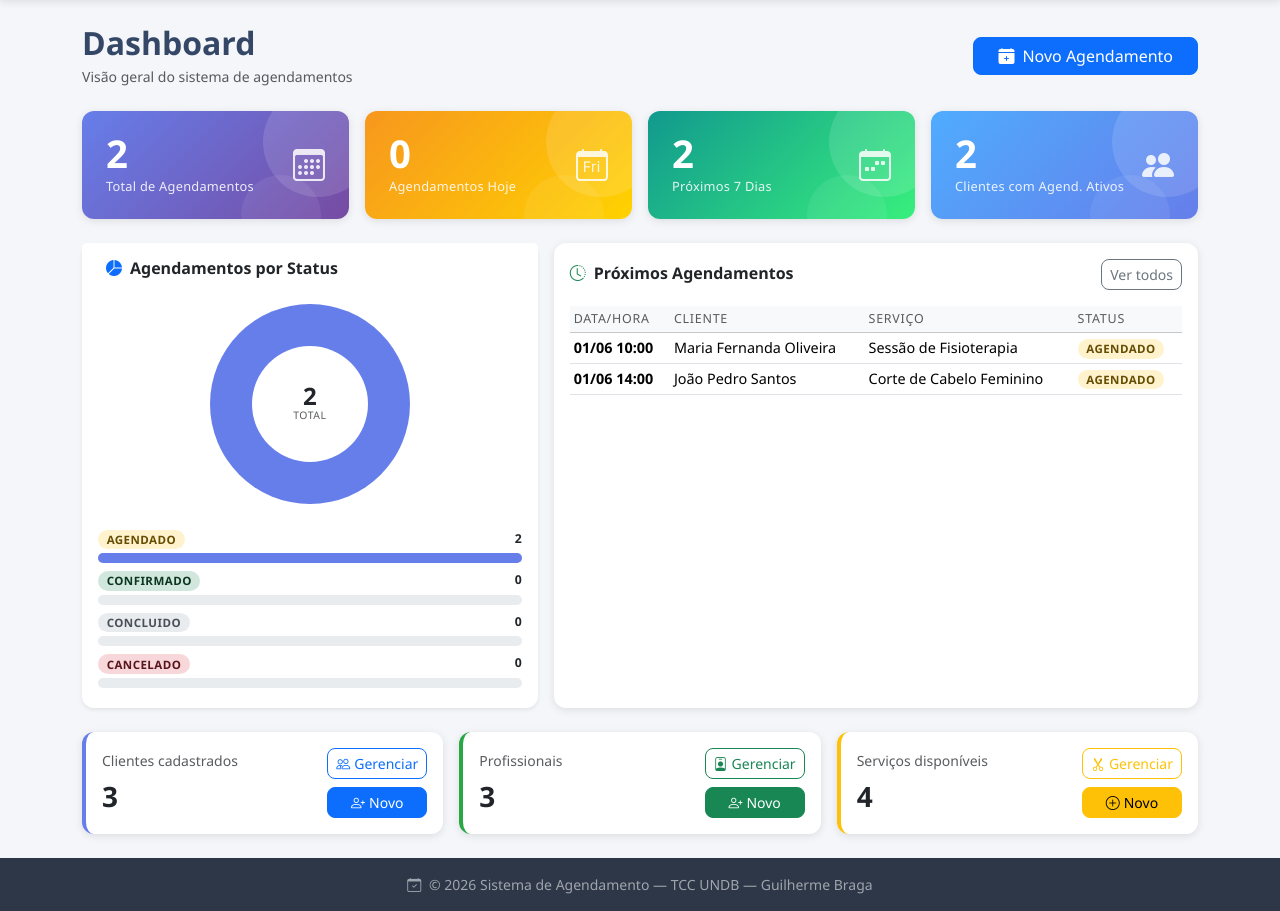
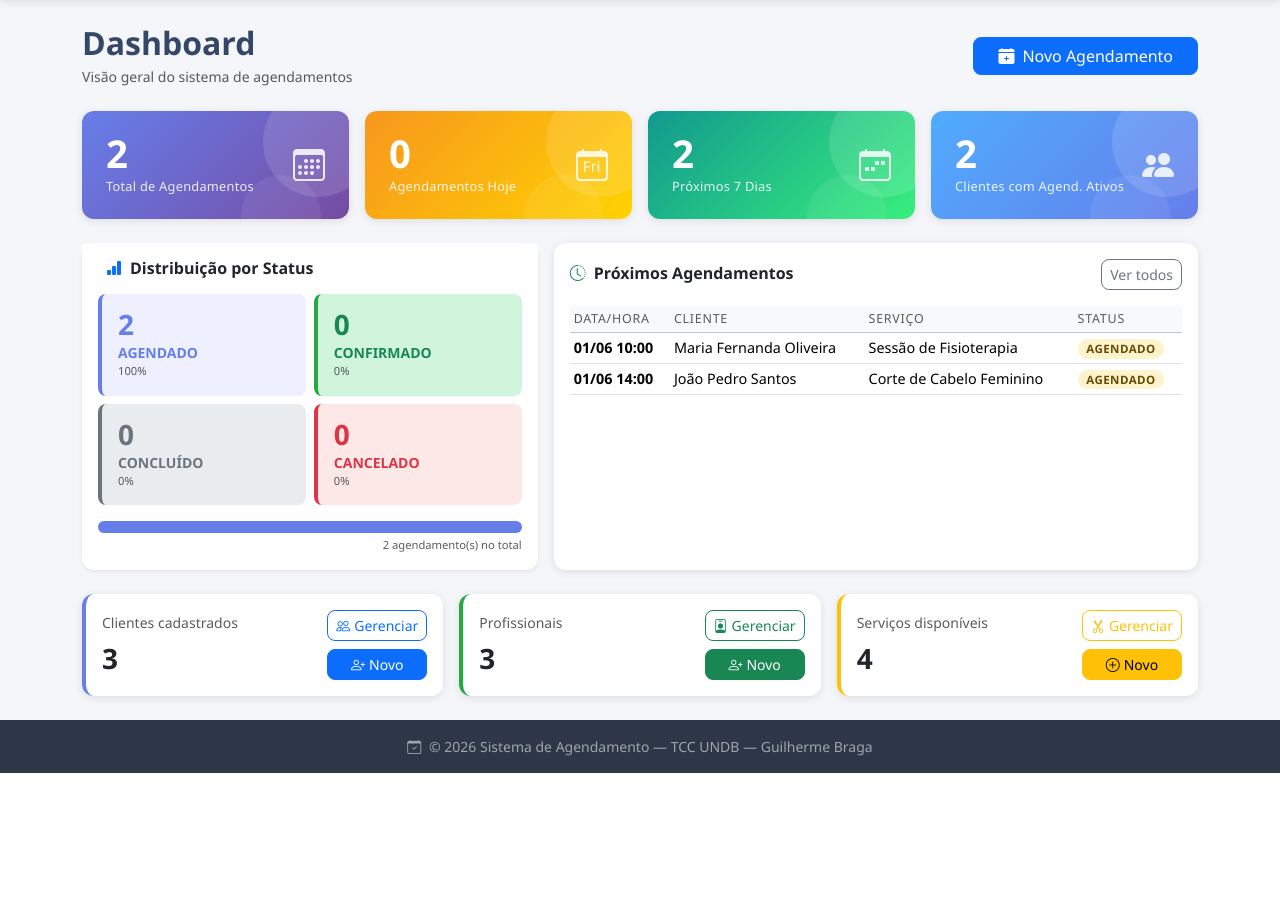
Before and after one commit to engguilhermebraga/agendamento-api, a Spring Boot app: page /dashboard in a window 1280 px wide. Shown: the part 56-967 px from the top of the page. After the commit the page ends 829 px from the top, so only its background shows below. Run offline with Spring Boot 4, Linux system fonts and the light colour scheme; data comes from the database, SQL or seed files in the repository; some of the project's set-up classes (security, data sources, template engines, error pages and the like) are left out, and stand-ins take their place.

Commit message:
feat(dashboard): substituir gráfico por cards de status com barra empilhada
Remove todas as tentativas de gráfico (Chart.js CDN, conic-gradient CSS)
e implementa visualização de distribuição por status com:
- 4 mini-cards Bootstrap em grid 2x2 com cor semântica por status
- Contador numérico e percentual calculados pelo Thymeleaf no servidor
- Barra de progresso empilhada (stacked) proporcional por status
- Zero JavaScript, zero CDN, zero dependência externa

Solução garantida em qualquer ambiente (online, offline, IDE, produção).

https://claude.ai/code/session_01FVgv5t1rPbfx9UQ53ou1JZ

```diff
--- a/agendamento-api/src/main/resources/templates/dashboard/index.html
+++ b/agendamento-api/src/main/resources/templates/dashboard/index.html
@@ -67,87 +67,69 @@
 
     </div>
 
-    <!-- ── Linha 2: Gráfico + Próximos agendamentos ──────────────── -->
+    <!-- ── Linha 2: Status por cards + Próximos agendamentos ────────── -->
     <div class="row g-3 mb-4">
 
         <div class="col-lg-5">
             <div class="card shadow-sm h-100">
                 <div class="card-header bg-white border-bottom-0 pt-3 pb-0">
                     <h6 class="mb-0 fw-semibold">
-                        <i class="bi bi-pie-chart-fill me-2 text-primary"></i>Agendamentos por Status
+                        <i class="bi bi-bar-chart-fill me-2 text-primary"></i>Distribuição por Status
                     </h6>
                 </div>
                 <div class="card-body d-flex flex-column justify-content-between">
 
-                    <!-- Gráfico doughnut CSS puro — conic-gradient, zero JS, zero CDN -->
-                    <div class="d-flex justify-content-center align-items-center" style="min-height:220px;">
-
-                        <div th:if="${totalAgendamentos == 0}" class="text-center text-muted small py-3">
-                            <i class="bi bi-pie-chart d-block mb-2 fs-2 text-secondary"></i>
-                            Nenhum agendamento registrado ainda.
+                    <!-- 4 mini-cards de status — zero JS, zero CDN -->
+                    <div class="row g-2">
+                        <div class="col-6">
+                            <div class="p-3 rounded-3" style="background:#eef0ff; border-left:4px solid #667eea;">
+                                <div class="fw-bold fs-3 lh-1" style="color:#667eea;" th:text="${totalAgendado}">0</div>
+                                <div class="small fw-semibold mt-1" style="color:#667eea;">AGENDADO</div>
+                                <div class="text-muted" style="font-size:.7rem;"
+                                     th:text="${totalAgendamentos > 0} ? (${totalAgendado * 100 / totalAgendamentos} + '%') : '-'">-</div>
                             </div>
-
-                        <div th:if="${totalAgendamentos > 0}"
-                             th:with="p1=${totalAgendado * 100 / totalAgendamentos},
-                                      p2=${totalConfirmado * 100 / totalAgendamentos},
-                                      p3=${totalConcluido * 100 / totalAgendamentos}"
-                             class="position-relative flex-shrink-0"
-                             style="width:200px; height:200px;">
-                            <!-- Anel colorido -->
-                            <div th:style="'width:200px;height:200px;border-radius:50%;background:conic-gradient(#667eea 0% '+${p1}+'%,#28a745 '+${p1}+'% '+${p1+p2}+'%,#6c757d '+${p1+p2}+'% '+${p1+p2+p3}+'%,#dc3545 '+${p1+p2+p3}+'% 100%);'"></div>
-                            <!-- Buraco central -->
-                            <div style="position:absolute;top:50%;left:50%;transform:translate(-50%,-50%);
-                                        width:116px;height:116px;border-radius:50%;background:#fff;
-                                        display:flex;flex-direction:column;align-items:center;justify-content:center;">
-                                <div class="fw-bold fs-4 lh-1" th:text="${totalAgendamentos}">0</div>
-                                <div class="text-muted" style="font-size:.65rem;letter-spacing:.05em;">TOTAL</div>
+                        </div>
+                        <div class="col-6">
+                            <div class="p-3 rounded-3" style="background:#d1f5dc; border-left:4px solid #28a745;">
+                                <div class="fw-bold fs-3 lh-1 text-success" th:text="${totalConfirmado}">0</div>
+                                <div class="small fw-semibold mt-1 text-success">CONFIRMADO</div>
+                                <div class="text-muted" style="font-size:.7rem;"
+                                     th:text="${totalAgendamentos > 0} ? (${totalConfirmado * 100 / totalAgendamentos} + '%') : '-'">-</div>
+                            </div>
+                        </div>
+                        <div class="col-6">
+                            <div class="p-3 rounded-3" style="background:#e9ecef; border-left:4px solid #6c757d;">
+                                <div class="fw-bold fs-3 lh-1 text-secondary" th:text="${totalConcluido}">0</div>
+                                <div class="small fw-semibold mt-1 text-secondary">CONCLUÍDO</div>
+                                <div class="text-muted" style="font-size:.7rem;"
+                                     th:text="${totalAgendamentos > 0} ? (${totalConcluido * 100 / totalAgendamentos} + '%') : '-'">-</div>
+                            </div>
+                        </div>
+                        <div class="col-6">
+                            <div class="p-3 rounded-3" style="background:#fde8e8; border-left:4px solid #dc3545;">
+                                <div class="fw-bold fs-3 lh-1 text-danger" th:text="${totalCancelado}">0</div>
+                                <div class="small fw-semibold mt-1 text-danger">CANCELADO</div>
+                                <div class="text-muted" style="font-size:.7rem;"
+                                     th:text="${totalAgendamentos > 0} ? (${totalCancelado * 100 / totalAgendamentos} + '%') : '-'">-</div>
+                            </div>
                         </div>
                     </div>
 
-                    </div>
-
-                    <!-- Barras de progresso Bootstrap com legenda de cores -->
+                    <!-- Barra empilhada Bootstrap — proporcional por status -->
                     <div class="mt-3">
-                        <div class="mb-2">
-                            <div class="d-flex justify-content-between small mb-1">
-                                <span class="badge badge-status badge-agendado">AGENDADO</span>
-                                <span class="fw-semibold small" th:text="${totalAgendado}">0</span>
-                            </div>
-                            <div class="progress" style="height:10px; border-radius:6px;">
-                                <div class="progress-bar" role="progressbar"
-                                     style="background:#667eea;"
+                        <div class="progress" style="height:12px; border-radius:6px;">
+                            <div class="progress-bar" role="progressbar" style="background:#667eea;"
                                  th:style="'background:#667eea; width:' + (${totalAgendamentos > 0 ? totalAgendado * 100 / totalAgendamentos : 0}) + '%'"></div>
-                            </div>
-                        </div>
-                        <div class="mb-2">
-                            <div class="d-flex justify-content-between small mb-1">
-                                <span class="badge badge-status badge-confirmado">CONFIRMADO</span>
-                                <span class="fw-semibold small" th:text="${totalConfirmado}">0</span>
-                            </div>
-                            <div class="progress" style="height:10px; border-radius:6px;">
                             <div class="progress-bar bg-success" role="progressbar"
                                  th:style="'width:' + (${totalAgendamentos > 0 ? totalConfirmado * 100 / totalAgendamentos : 0}) + '%'"></div>
-                            </div>
-                        </div>
-                        <div class="mb-2">
-                            <div class="d-flex justify-content-between small mb-1">
-                                <span class="badge badge-status badge-concluido">CONCLUIDO</span>
-                                <span class="fw-semibold small" th:text="${totalConcluido}">0</span>
-                            </div>
-                            <div class="progress" style="height:10px; border-radius:6px;">
                             <div class="progress-bar bg-secondary" role="progressbar"
                                  th:style="'width:' + (${totalAgendamentos > 0 ? totalConcluido * 100 / totalAgendamentos : 0}) + '%'"></div>
-                            </div>
-                        </div>
-                        <div class="mb-1">
-                            <div class="d-flex justify-content-between small mb-1">
-                                <span class="badge badge-status badge-cancelado">CANCELADO</span>
-                                <span class="fw-semibold small" th:text="${totalCancelado}">0</span>
-                            </div>
-                            <div class="progress" style="height:10px; border-radius:6px;">
                             <div class="progress-bar bg-danger" role="progressbar"
                                  th:style="'width:' + (${totalAgendamentos > 0 ? totalCancelado * 100 / totalAgendamentos : 0}) + '%'"></div>
                         </div>
+                        <div class="d-flex justify-content-end mt-1">
+                            <span class="text-muted" style="font-size:.7rem;"
+                                  th:text="${totalAgendamentos} + ' agendamento(s) no total'">0 agendamento(s) no total</span>
                         </div>
                     </div>
 
```
Lines whose indentation alone changed are shown as unchanged.
